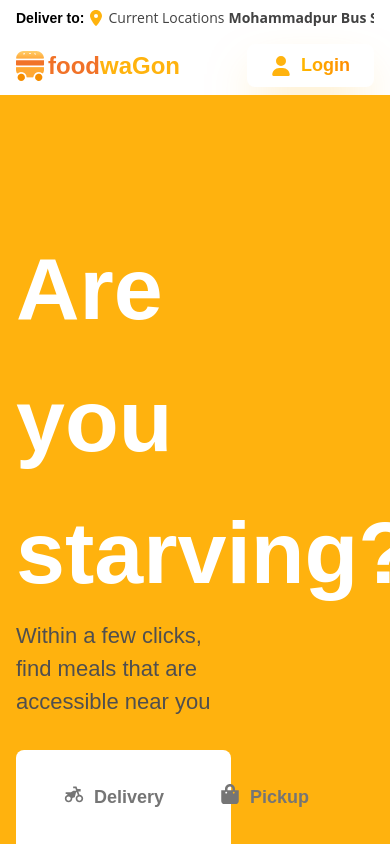
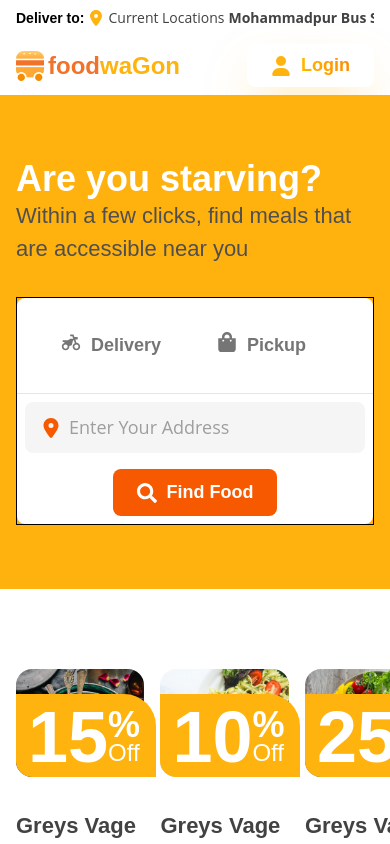
Before and after one commit to sharifstack/Food-Wagon, a Next.js app: page / in a window 390 px wide. Shown: the top 844 px of the page. Built offline with nearby package versions, Linux system fonts and the light colour scheme.

Commit message:
Banner Responsive Done

```diff
--- a/app/components/Banner/Index.jsx
+++ b/app/components/Banner/Index.jsx
@@ -12,11 +12,11 @@ const Banner = () => {
     <ScrollReveal>
       <div className="bg-[#FFB20E]">
         <div className="container">
-          <div className="flex">
-            <div className="left w-3/5 my-32">
+          <div className="flex sm:flex-row flex-col">
+            <div className="left sm:w-3/5 my-16 sm:my-32">
               <AnimatedWrapper>
-                <div className="text mb-8">
-                  <h1 className="font-source text-[88px] text-FFFFFF font-bold">
+                <div className="Text mb-8">
+                  <h1 className="font-source text-4xl  sm:text-[88px] text-FFFFFF font-bold">
                     Are you starving?
                   </h1>
                   <p className="font-source text-[22px] text-504F4F">
@@ -25,8 +25,8 @@ const Banner = () => {
                 </div>
               </AnimatedWrapper>
               <AnimatedWrapper>
-                <div className="searchBar max-w-[856px]">
-                  <div className="top flex gap-2 border-b border-black/10  py-6 pl-6 rounded-t-lg bg-FFFFFF">
+                <div className="searchBar  sm:w-[856px] border">
+                  <div className="top flex gap-2 border-b border-black/10 px-5  py-6 sm:pl-6 rounded-t-lg bg-FFFFFF">
                     <div className="DeliveryButton flex gap-2.5 px-6 py-2.5  hover:rounded-lg text-757575 hover:bg-text/10 cursor-pointer hover:text-text transition-all duration-200">
                       <span>
                         <RiMotorbikeFill className="text-xl" />
@@ -44,10 +44,10 @@ const Banner = () => {
                       </h4>
                     </div>
                   </div>
-                  <div className="Down flex items-center gap-4 py-6 pl-6 rounded-b-lg  bg-FFFFFF">
+                  <div className="Down flex sm:flex-row flex-col sm:items-center gap-4 py-2 sm:py-6 px-2 sm:px-4 rounded-b-lg  bg-FFFFFF">
                     <div className="inputField relative">
                       <input
-                        className="py-3 pl-11 bg-[#f5f5f5] placeholder:text-[#9E9E9E] text-[18px] font-sans w-[593px] rounded-lg"
+                        className="py-3 pl-11 bg-[#f5f5f5] placeholder:text-[#9E9E9E] outline-none text-[18px] font-sans w-full sm:w-[593px] rounded-lg"
                         type="text"
                         placeholder="Enter Your Address"
                       />
@@ -55,7 +55,8 @@ const Banner = () => {
                         <FaLocationDot className="text-[#F65900] text-xl" />
                       </span>
                     </div>
-                    <div className="button flex items-center gap-2.5  py-5 px-12 rounded-lg cursor-pointer bg-[#F65900]">
+                    <div className="flex justify-center">
+                      <div className="button flex items-center gap-2.5  py-2.5 sm:py-5 px-6 sm:px-12 rounded-lg cursor-pointer bg-[#F65900]">
                         <span>
                           <FaSearch className="text-xl text-FFFFFF" />
                         </span>
@@ -65,9 +66,10 @@ const Banner = () => {
                       </div>
                     </div>
                   </div>
+                </div>
               </AnimatedWrapper>
             </div>
-            <div className="right w-2/5 relative">
+            <div className="right w-2/5 sm:flex relative hidden">
               <div className="absolute right-0 top-full -translate-y-full">
                 <AnimatedWrapper>
                   <Image src={banner} width={0} height={0} alt="image" />
```
Lines whose indentation alone changed are shown as unchanged.
